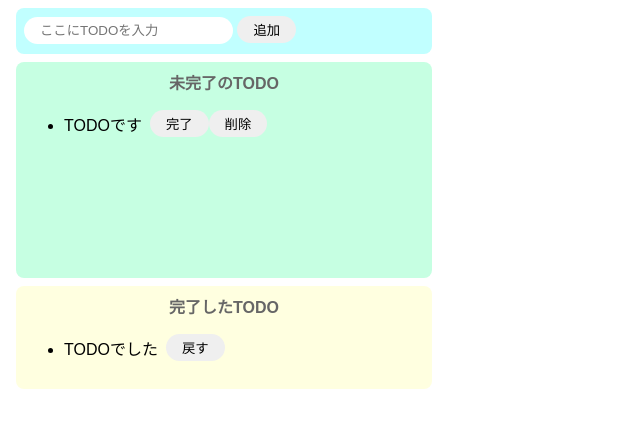
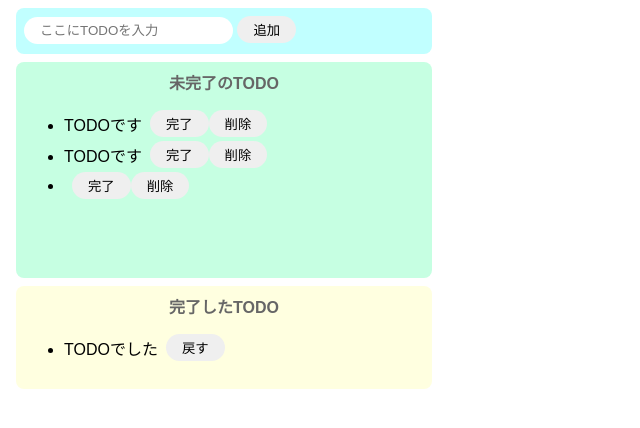
Before and after one commit to KengoYoshimoto/todo-js, a website built with Parcel: page index.html in a window 1280 px wide. Both pictures are taken after a click on the button "追加". Shown: the whole page, without its empty margins (0-640 px from the left). Built offline with nearby package versions, Linux system fonts and the light colour scheme.

Commit message:
button done

```diff
--- a/index.html
+++ b/index.html
@@ -7,12 +7,17 @@
 
   <body>
     <div class="input-area">
-      <input placeholder="ここにTODOを入力" />
-      <button>追加</button>
+      <input id="add-text" placeholder="ここにTODOを入力" />
+      <button id="add-button">追加</button>
     </div>
     <div class="incomplete-area">
       <p class="title">未完了のTODO</p>
-      <ul>
+      <ul id="incomplete-list">
+        <div class="list-row">
+          <li>TODOです</li>
+          <button>完了</button>
+          <button>削除</button>
+        </div>
         <div class="list-row">
           <li>TODOです</li>
           <button>完了</button>
--- a/src/index.js
+++ b/src/index.js
@@ -1 +1,42 @@
 import "./styles.css";
+
+const onClickAdd = () => {
+  //テキストボックスの値を取得
+  const inputText = document.getElementById("add-text").value;
+  document.getElementById("add-text").value = "";
+
+  //DIV生成
+  const div = document.createElement("div");
+  div.className = "list-row";
+
+  //liタグ作成
+  const li = document.createElement("li");
+  li.innerText = inputText;
+
+  //完了ボタンのタグを生成
+  const completeButton = document.createElement("button");
+  completeButton.innerText = "完了";
+  completeButton.addEventListener("click", () => {
+    alert("完了");
+  });
+
+  //削除ボタンのタグを生成
+  const deleteButton = document.createElement("button");
+  deleteButton.innerText = "削除";
+  deleteButton.addEventListener("click", () => {
+    alert("削除");
+  });
+
+  //divタグの子要素に各要素を設定
+
+  div.appendChild(li);
+  div.appendChild(completeButton);
+  div.appendChild(deleteButton);
+
+  //未完了リストに追加
+  document.getElementById("incomplete-list").appendChild(div);
+};
+
+document
+  .getElementById("add-button")
+  .addEventListener("click", () => onClickAdd());
```
